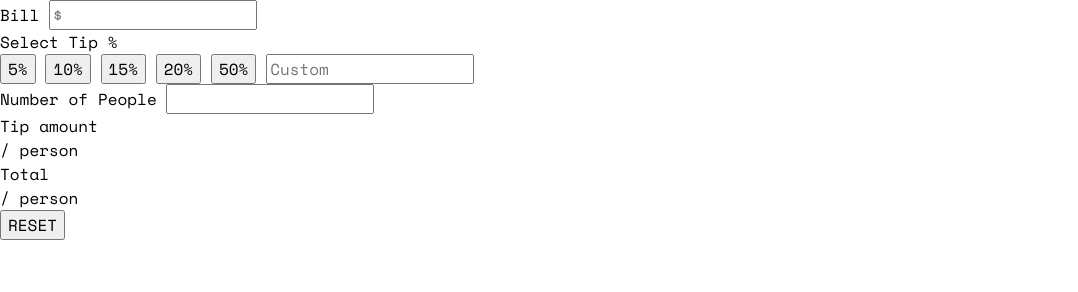
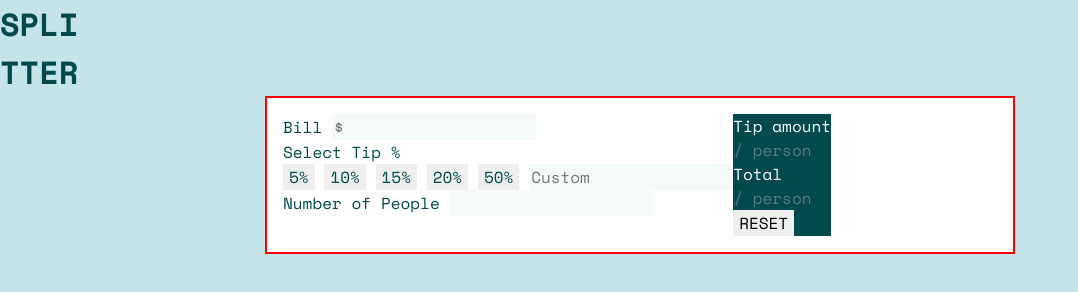
Before and after one commit to Alliemack77/fem-tip-calculator, a plain HTML site: page index.html in a window 1280 px wide. Shown: the whole page, without its empty margins (0-1078 px from the left). Drawn offline with nearby package versions, Linux system fonts and the light colour scheme.

Commit message:
adding utility classes

```diff
--- a/index.html
+++ b/index.html
@@ -20,11 +20,11 @@
 
 </head>
 <body>
-
-  <div class="contianer">
-    <form class="form">
+  <h1 class="text-very-dark-cyan uppercase"><span>Spli</span><br/>tter</h1>
+  <div class="container">
+    <form class="form bg-white">
       <div class="form-inputs">
-        <div class="form-group" >
+        <div class="form-group text-very-dark-cyan">
           <label for="bill">Bill</label>
           <input
             type="text"
@@ -33,7 +33,7 @@
             placeholder="$"
           >
         </div>
-        <div class="form-group">
+        <div class="form-group text-very-dark-cyan">
           <p>Select Tip %</p>
           <div>
             <button class="button" id="five" value="0.05" type="button">5%</button>
@@ -51,37 +51,37 @@
             </label>
           </div>
         </div>
-        <div class="form-group">
+        <div class="form-group text-very-dark-cyan">
           <label for="people-total">
             Number of People
             <input
               type="text"
               id="people-total"
               name="people-total"
-              placeholder="">
+              >
           </label>
         </div>
       </div>
 
-      <div class="display">
-        <div class="display-group">
+      <div class="display bg-very-dark-cyan">
+        <div class="display-group ">
           <div>
-            <p>Tip amount
+            <p class="text-white">Tip amount
               <br>
-              <span>/ person</span>
+              <span class="text-dark-cyan">/ person</span>
             </p>
           </div>
-          <div id="per-person-tip"></div>
+          <div class="text-cyan fs-600 fw-700" id="per-person-tip"></div>
 
         </div>
-        <div class="display-group">
+        <div class="display-group text-very-dark-cyan">
           <div>
-            <p>Total
+            <p class="text-white">Total
               <br>
-              <span>/ person</span>
+              <span class="text-dark-cyan">/ person</span>
             </p>
           </div>
-          <div id="per-person-total"></div>
+          <div class="text-cyan fs-600 fw-700" id="per-person-total"></div>
         </div>
         <div class="display-group">
           <button class="button" id="reset-button" type="reset">RESET</button>
--- a/index.js
+++ b/index.js
@@ -13,8 +13,8 @@ const calculateTip = () => {
     const tipPerPerson = (billTotal * tip) / peopleTotal
     const totalPerPerson = (billTotal / peopleTotal) + tipPerPerson
 
-    perTip.innerHTML = tipPerPerson.toFixed(2)
-    perPerson.innerHTML = totalPerPerson.toFixed(2)
+    perTip.innerHTML = "$" + tipPerPerson.toFixed(2)
+    perPerson.innerHTML = "$" + totalPerPerson.toFixed(2)
     setTip = 0
 }
 
--- a/styles.css
+++ b/styles.css
@@ -11,13 +11,13 @@
   /* Typography */
   --ff-primary: 'Space Mono', monospace;
 
-    --fw-400: 400;
-    --fw-700: 700;
-
   --fs-300: 0.875rem;
   --fs-400: 1rem;
   --fs-500: 1.5rem;
   --fs-600: 2rem;
+
+  --fw-400: 400;
+  --fw-700: 700;
 
 }
 
@@ -37,6 +37,7 @@ p {
 }
 
 body {
+  background-color: var(--clr-light-grey-cyan);
   min-height: 100vh;
   text-rendering: optimizeSpeed;
   line-height: 1.5;
@@ -54,12 +55,66 @@ button,
 textarea,
 select {
   font: inherit;
+  color: inherit;
+  border: none;
 }
 
 input {
+  background-color: var(--clr-verylight-grey-cyan);
   text-align: right;
 }
 
 input::placeholder {
     text-align: left;
 }
+
+
+/* Utility Classes */
+.text-dark-cyan {color: var(--clr-dark-cyan);}
+.text-very-dark-cyan {color: var(--clr-very-dark-cyan);}
+.text-cyan {color: var(--clr-cyan);}
+.text-white {color: var(--clr-white);}
+
+.bg-dark-cyan {background-color: var(--clr-dark-cyan);}
+.bg-very-dark-cyan {background-color: var(--clr-very-dark-cyan);}
+.bg-cyan {background-color: var(--clr-cyan);}
+.bg-white {background-color: var(--clr-white);}
+
+.fs-300 {font-size: var(--fs-300)}
+.fs-400 {font-size: var(--fs-400)}
+.fs-500 {font-size: var(--fs-500)}
+.fs-600 {font-size: var(--fs-600)}
+
+.fw-400 {font-weight: var(--fw-400)}
+.fw-700 {font-weight: var(--fw-700)}
+
+
+.container {
+  --max-width: 750px;
+
+  border: solid red 2px;
+  width: min(var(--max-width), 100%);
+  margin-inline: auto;
+}
+.uppercase {
+  text-transform: uppercase;
+}
+
+/* General Styling */
+.form {
+  display: flex;
+  padding: 1rem;
+}
+
+
+/*
+
+TODO:
+
+- buttons
+- active states for inputs, buttons
+- hover states for buttons
+- add $ and person image to inputs
+
+
+*/
```
Also changed, not shown: 1 other file. Lines whose indentation alone changed are shown as unchanged.
